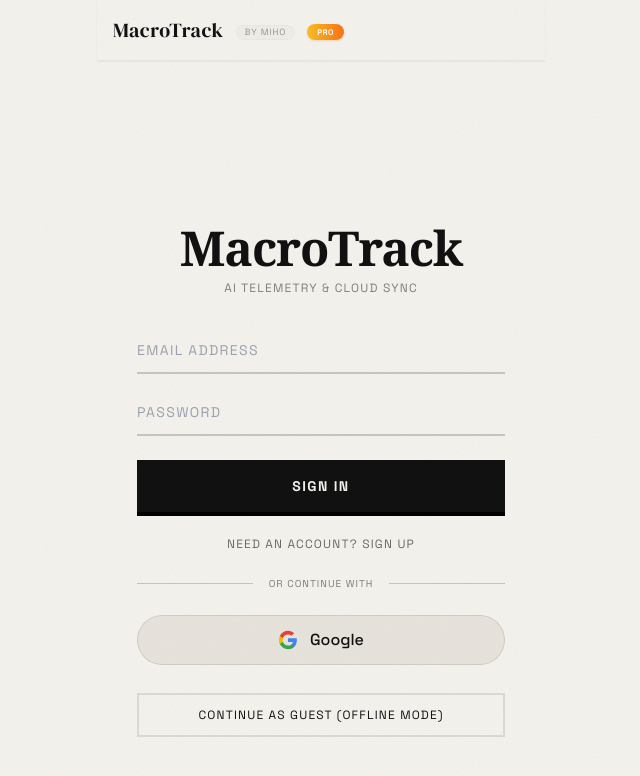
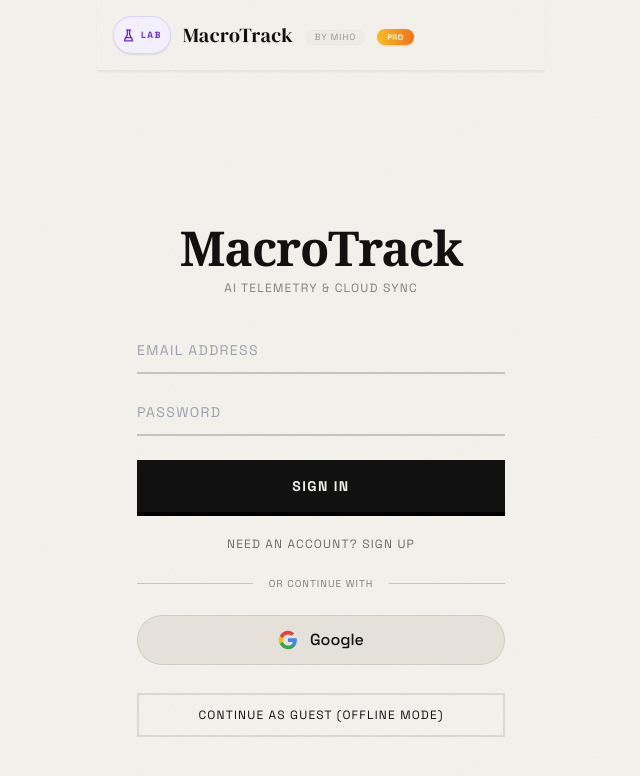
Before and after one commit to Tuzexxx/FoodEnergyTracker, a React (Vite) app: page / in a window 1280 px wide. Shown: the top 776 px of the page, without its empty margins (319-959 px from the left). Built offline with nearby package versions, Linux system fonts and the light colour scheme; no server answers.

Commit message:
Add Lab environment marker

```diff
--- a/src/App.tsx
+++ b/src/App.tsx
@@ -1,6 +1,6 @@
 import { useState, useEffect, useMemo } from 'react';
 import { useStore } from './store/useStore';
-import { Settings, Sparkles } from 'lucide-react';
+import { FlaskConical, Settings, Sparkles } from 'lucide-react';
 import OnboardingModal from './components/OnboardingModal';
 import MacroDashboard from './components/MacroDashboard';
 import DailyLog from './components/DailyLog';
@@ -81,6 +81,14 @@
             {/* Settings / PWA Install Bridge */}
             <nav className="py-4 px-4 flex justify-between items-center z-40 fixed top-0 w-full max-w-md mx-auto left-0 right-0 bg-off-white/90 backdrop-blur-2xl border-b border-brutal-black/5 shadow-sm">
                 <h1 className="font-drama tracking-wide text-xl flex items-center gap-3 text-brutal-black drop-shadow-sm">
+                    <span
+                        className="inline-flex items-center gap-1.5 rounded-full border border-violet-200 bg-violet-50 px-2 py-1 font-sans text-[9px] font-bold uppercase tracking-[0.16em] text-violet-700 shadow-sm"
+                        title="Lab environment"
+                        aria-label="Lab environment"
+                    >
+                        <FlaskConical size={13} strokeWidth={2.4} aria-hidden="true" />
+                        Lab
+                    </span>
                     MacroTrack
                     <span className="font-sans text-[9px] uppercase tracking-widest opacity-40 bg-black/5 px-2 py-0.5 rounded-full border border-black/5 leading-none mt-1">
                         by MiHo
```
